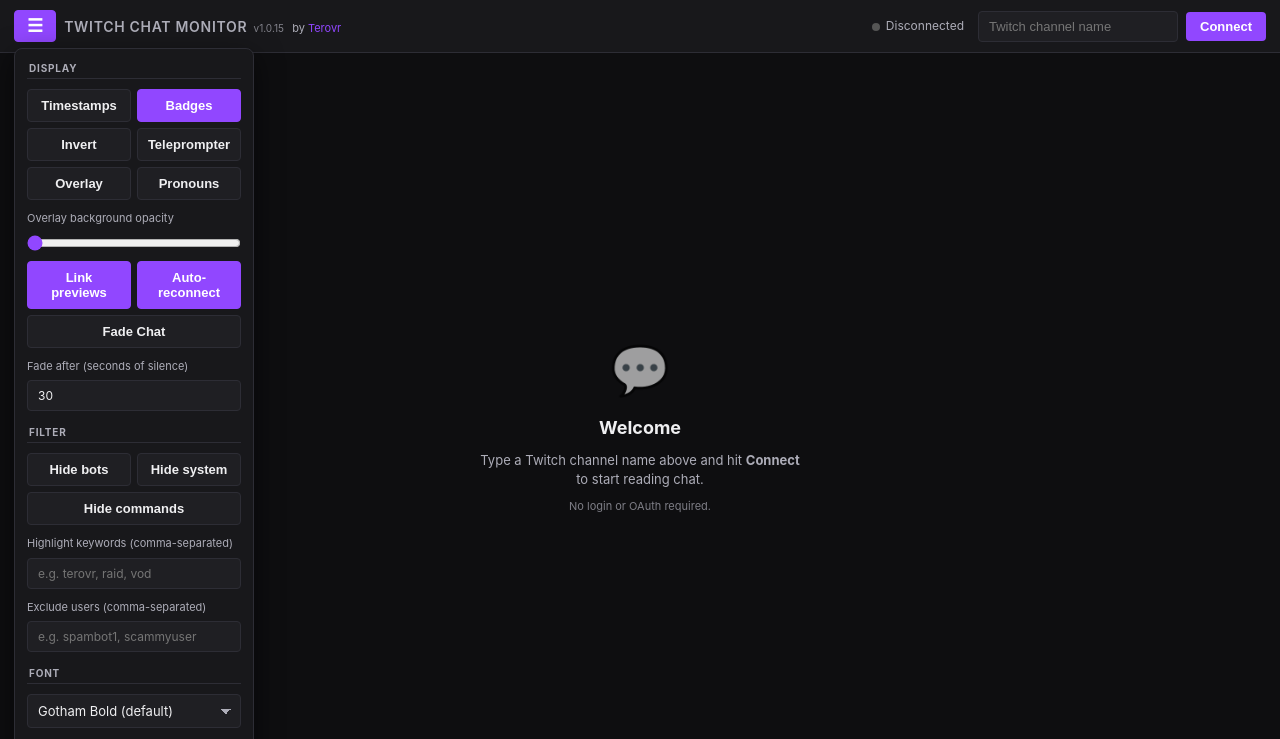
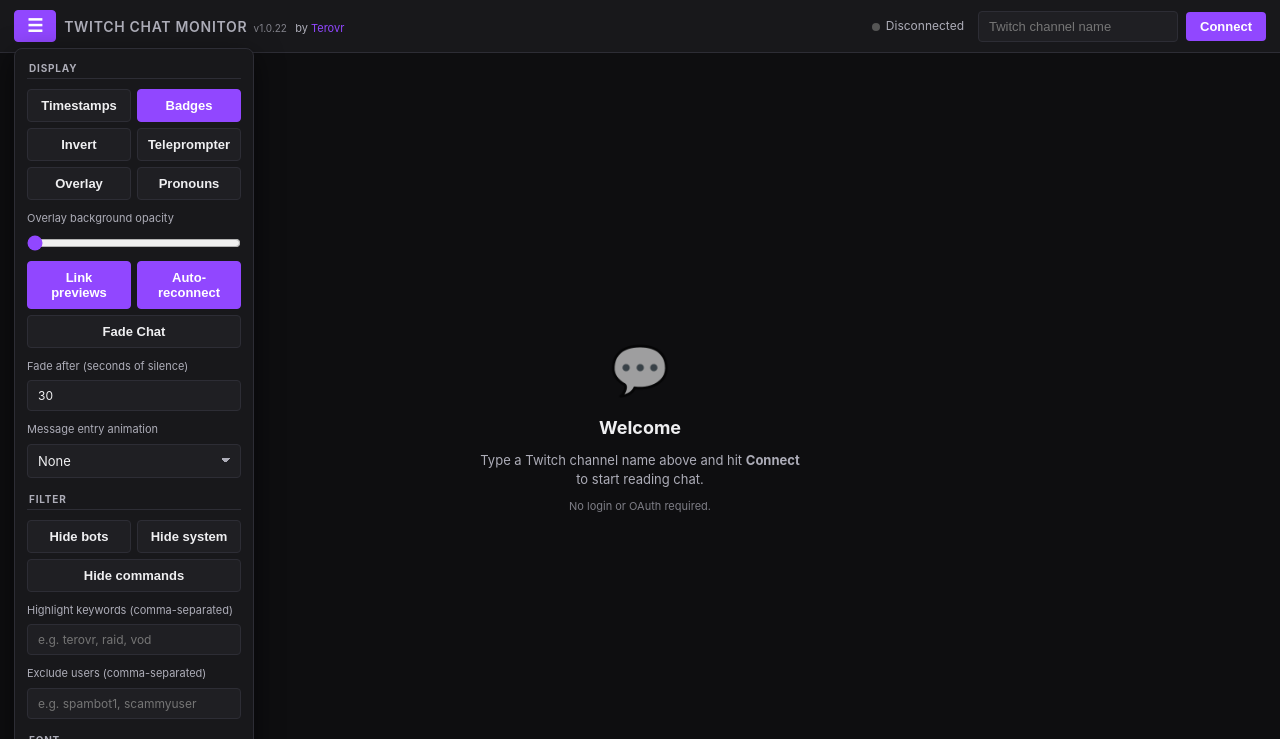
Before and after one commit to terovr-ttv/simple-twitch-chat, a website: page index.html in a window 1280 px wide. Both pictures are taken after a click on the button "Settings". Shown: the top 739 px of the page. Drawn offline with Linux system fonts and the light colour scheme.

Commit message:
Add message entry animation selection to index.html
Added message entry animation options to the settings.

```diff
--- a/index.html
+++ b/index.html
@@ -36,6 +36,18 @@
           </div>
           <label class="menu-label" for="fade-idle-seconds">Fade after (seconds of silence)</label>
           <input type="number" id="fade-idle-seconds" class="menu-input" min="5" max="600" step="5" />
+          <label class="menu-label" for="message-anim-select">Message entry animation</label>
+          <select id="message-anim-select" class="menu-select" aria-label="Message entry animation">
+            <option value="none">None</option>
+            <option value="fade">Fade in</option>
+            <option value="slide">Slide in</option>
+            <option value="slide-side">Slide from side</option>
+            <option value="pop">Pop down</option>
+            <option value="blur">Blur in</option>
+            <option value="glow">Glow pulse</option>
+            <option value="typewriter">Typewriter</option>
+            <option value="decode">Decode</option>
+          </select>
         </div>
         <div class="menu-section">
           <div class="menu-section-title">Filter</div>
@@ -83,7 +95,7 @@
         </div>
       </div>
     </div>
-    <h1>Twitch Chat Monitor <span class="version">v1.0.15</span> <span class="credit">by <a href="https://streamelements.com/terovr/tip" target="_blank" rel="noopener noreferrer">Terovr</a></span></h1>
+    <h1>Twitch Chat Monitor <span class="version">v1.0.22</span> <span class="credit">by <a href="https://streamelements.com/terovr/tip" target="_blank" rel="noopener noreferrer">Terovr</a></span></h1>
     <span id="status"><span class="dot"></span><span id="status-text">Disconnected</span></span>
     <span id="channel-state" hidden></span>
     <input type="text" id="channel-input" placeholder="Twitch channel name" autocomplete="off" spellcheck="false" />
@@ -107,4 +119,4 @@
 
 <script src="app.js"></script>
 </body>
-</html>
+</html
```
